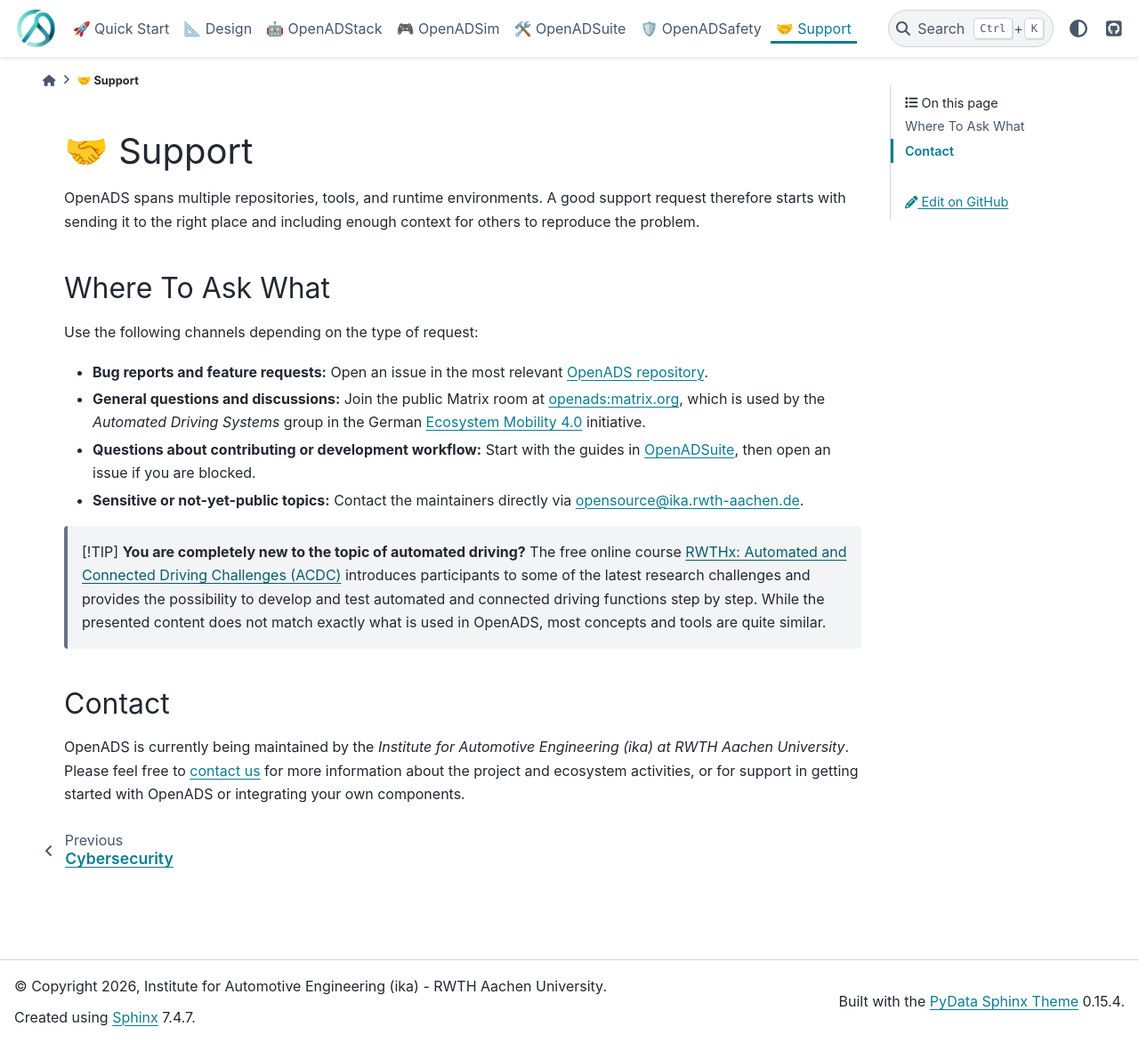
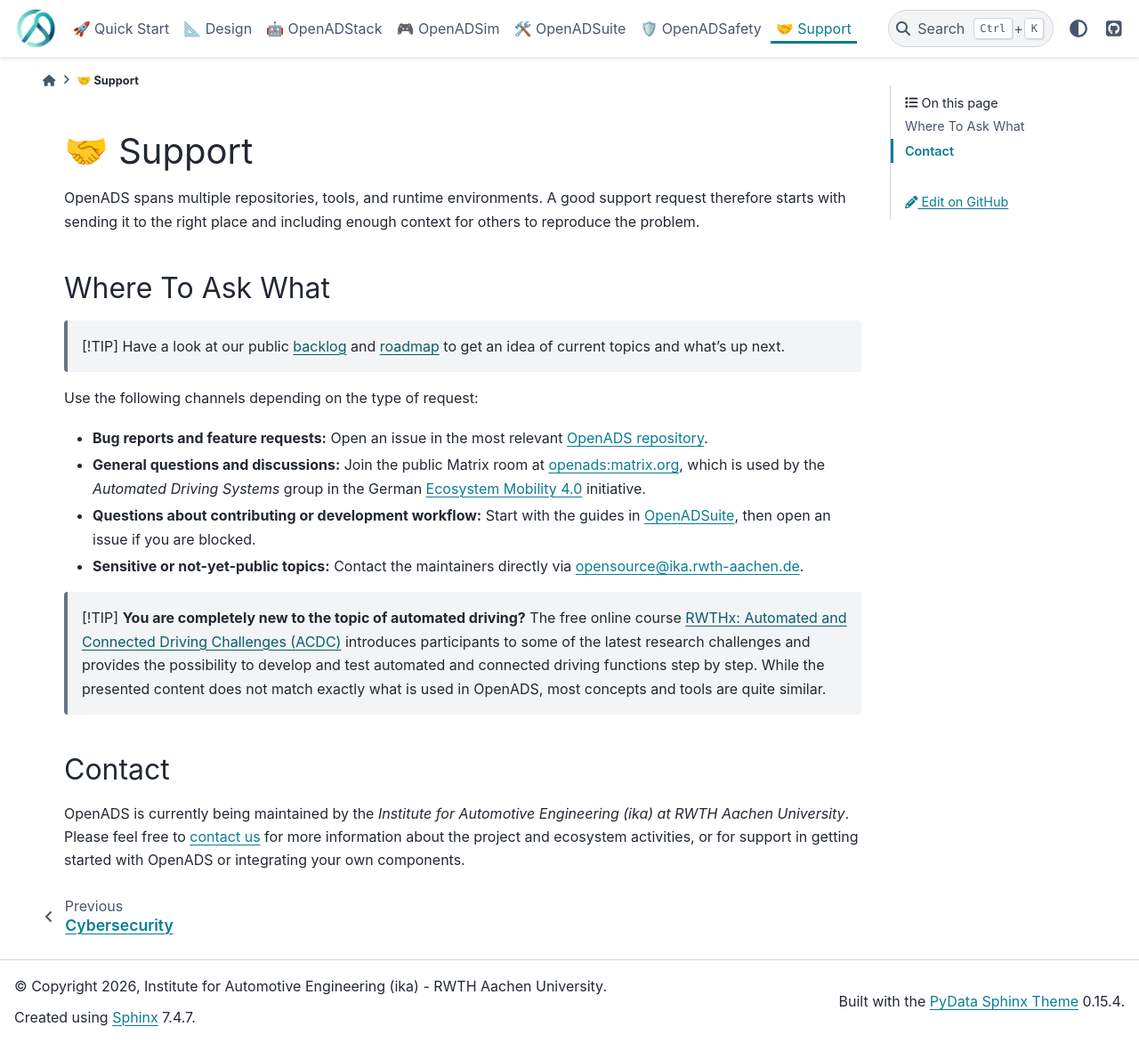
Before and after one commit to openads-project/openads-project.github.io, a Sphinx documentation site: the page built from docs/support/support.md, in a window 1280 px wide and 1172 px high. Shown: the whole window at 89% size. Built offline with Sphinx 7.4.7 and the PyData theme 0.15.4, drawn with Linux system fonts in a browser that asks for light colours; pages that are not in the unit, such as notebooks, are missing from menus.

Commit message:
refer to GitHub backlog and roadmap

```diff
--- a/docs/support/support.md
+++ b/docs/support/support.md
@@ -8,6 +8,9 @@
 OpenADS spans multiple repositories, tools, and runtime environments. A good support request therefore starts with sending it to the right place and including enough context for others to reproduce the problem.
 
 ## Where To Ask What
+
+> [!TIP]
+> Have a look at our public [backlog](https://github.com/orgs/openads-project/projects/4/views/1) and [roadmap](https://github.com/orgs/openads-project/projects/4/views/4) to get an idea of current topics and what's up next.
 
 Use the following channels depending on the type of request:
 
```
